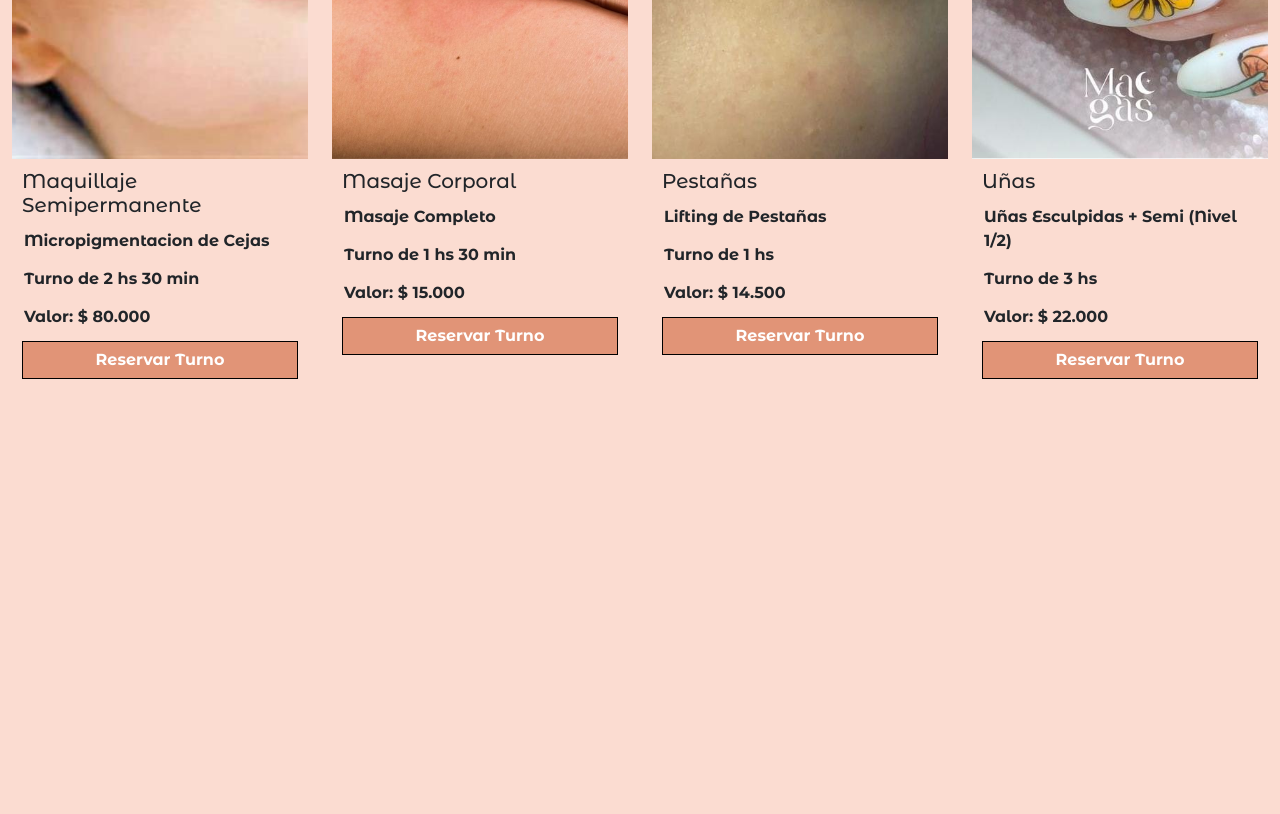
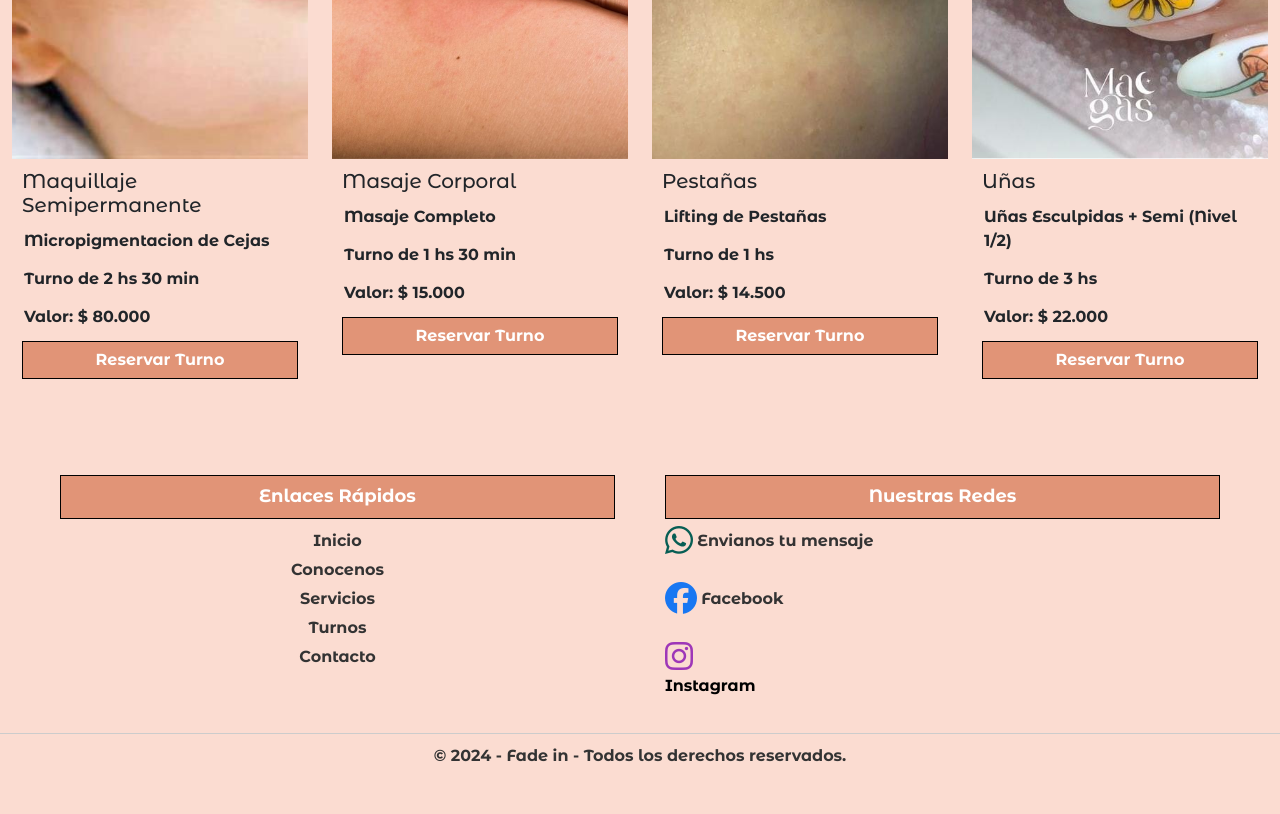
Before and after one commit to KaiserSZ/finalschultz, a plain HTML site: page index.html in a window 1280 px wide. Shown: the part 2693-3507 px from the top of the page. Before the commit the page ends 3138 px from the top, so only its background shows below. Drawn offline with nearby package versions, Linux system fonts and the light colour scheme.

Commit message:
agregue iconos de redes sociales

```diff
--- a/css/style.css
+++ b/css/style.css
@@ -217,9 +217,9 @@ header {
 
   .turnos h2 {
     text-align: center;
-    background-color: ;
     margin-bottom: 20px;
     border-radius: 15px;
+    width: ;
   }
 
   .agenda {
@@ -261,7 +261,7 @@ header {
       width: 100%;
       padding: 15px;
       font-size: 18px;
-      box-shadow: 0 4px 8px rgba(0, 0, 0, 0.1);
+      box-shadow: 4px 4px 8px rgba(0, 0, 0, 0.1);
     }
 
     .textoagenda {
@@ -331,3 +331,92 @@ label {
 input {
     width: 500px;
 }
+.footer {
+    background-color: #FBDCD1;
+    color: #333;
+    padding: 20px 0;
+  }
+
+  .footer-content {
+    display: flex;
+    justify-content: space-between;
+    align-items: flex-start;
+    max-width: 1200px;
+    margin: 0 auto;
+    padding: 0 20px;
+    flex-wrap: wrap;
+    gap: 50px;
+  }
+
+  .footer-section {
+    flex: 1;
+    min-width: 200px;
+    margin: 10px 0;
+  }
+
+  .footer-section h2 {
+    font-size: 18px;
+    margin-bottom: 10px;
+  }
+
+  .footer-section p, .footer-section ul, .footer-section li {
+    margin: 5px 0;
+  }
+
+  .footer-section ul {
+    list-style: none;
+    padding: 0;
+  }
+
+  .footer-section ul li a {
+    font-weight: bold;
+    text-decoration: none;
+    text-align: center;
+    color: #333;
+    transition: color 0.3s ease;
+  }
+
+  .footer-section ul li a:hover {
+    color: #007bff;
+  }
+
+  .footer-bottom {
+    text-align: center;
+    padding: 10px 20px;
+    border-top: 1px solid #ccc;
+    margin-top: 20px;
+  }
+  .footer-datos{
+    text-align: center;
+  }
+  @media (max-width: 768px) {
+    .footer-content {
+      flex-direction: column;
+      align-items: center;
+    }
+
+    .footer-section {
+      text-align: center;
+    }
+  }
+  .enlaces{
+    text-align: center;
+  }
+  .copy{
+    font-weight: bold;
+  }
+  .whatsapp {
+    text-decoration: none;
+    color: black;
+    font-weight: bold;
+  }
+  .facebook{
+    text-decoration: none;
+    color: black;
+    font-weight: bold;
+  }
+  .insta{
+    text-decoration: none;
+    color: black;
+    font-weight: bold;
+  }
--- a/index.html
+++ b/index.html
@@ -210,7 +210,37 @@
             </div>
         </article>
     </section>
-
+    <footer class="footer">
+      <div class="footer-content">
+          <div class="footer-section links">
+          <h2>Enlaces Rápidos</h2>
+          <ul class="enlaces">
+            <li><a href="./index.html">Inicio</a></li>
+            <li><a href="./pages/conocenos.html">Conocenos</a></li>
+            <li><a href="./pages/servicios.html">Servicios</a></li>
+            <li><a href="./pages/turnos.html">Turnos</a></li>
+            <li><a href="./pages/contacto.html">Contacto</a></li>
+          </ul>
+        </div>
+        <div class="footer-section contact">
+          <h2 class="logo-redes">Nuestras Redes</h2>
+          <ul>
+          <li><i class="fa-brands fa-whatsapp fa-2xl" style="color:#075e54"></i>
+          <a class="whatsapp" href="https://wa.link/c1idfl">Envianos tu mensaje</a></li>
+          <br>
+          <li><i class="fa-brands fa-facebook fa-2xl" style="color:#1877f2"></i>
+          <a class="facebook" href="https://www.facebook.com/MAGASbeautystudio">Facebook</a></li>
+          <br>
+          <li><i class="fa-brands fa-instagram fa-2xl" style="color: #9e37b8;"></i></li>
+          <a class="insta" href="https://www.instagram.com/magasbeautystudio/">Instagram</a></li>
+          <br>
+          </ul>
+        </div>
+      </div>
+      <div class="footer-bottom">
+        <p class="copy">&copy; 2024 - Fade in -  Todos los derechos reservados.</p>
+      </div>
+    </footer>
 
   </main>
 
```
